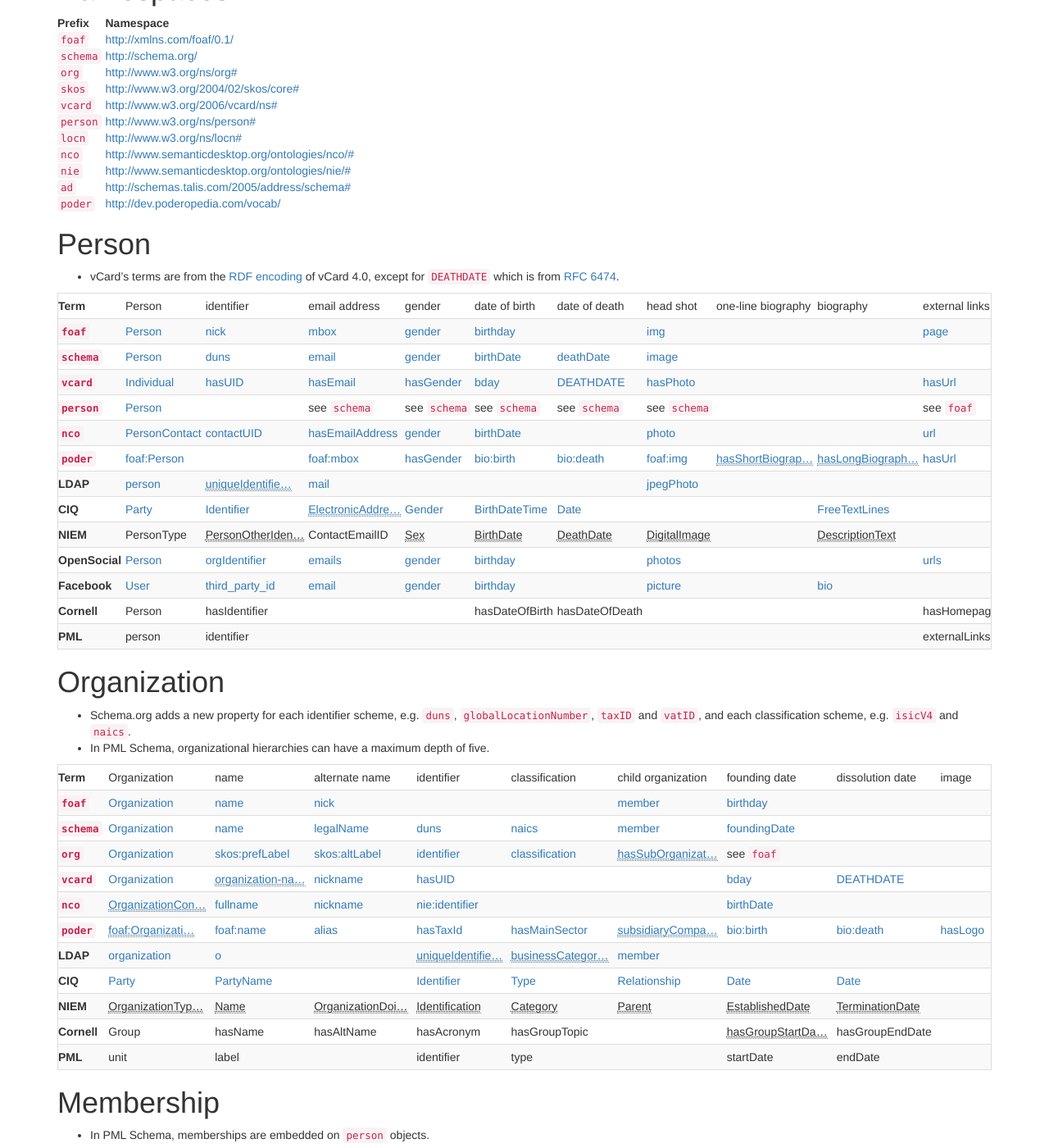
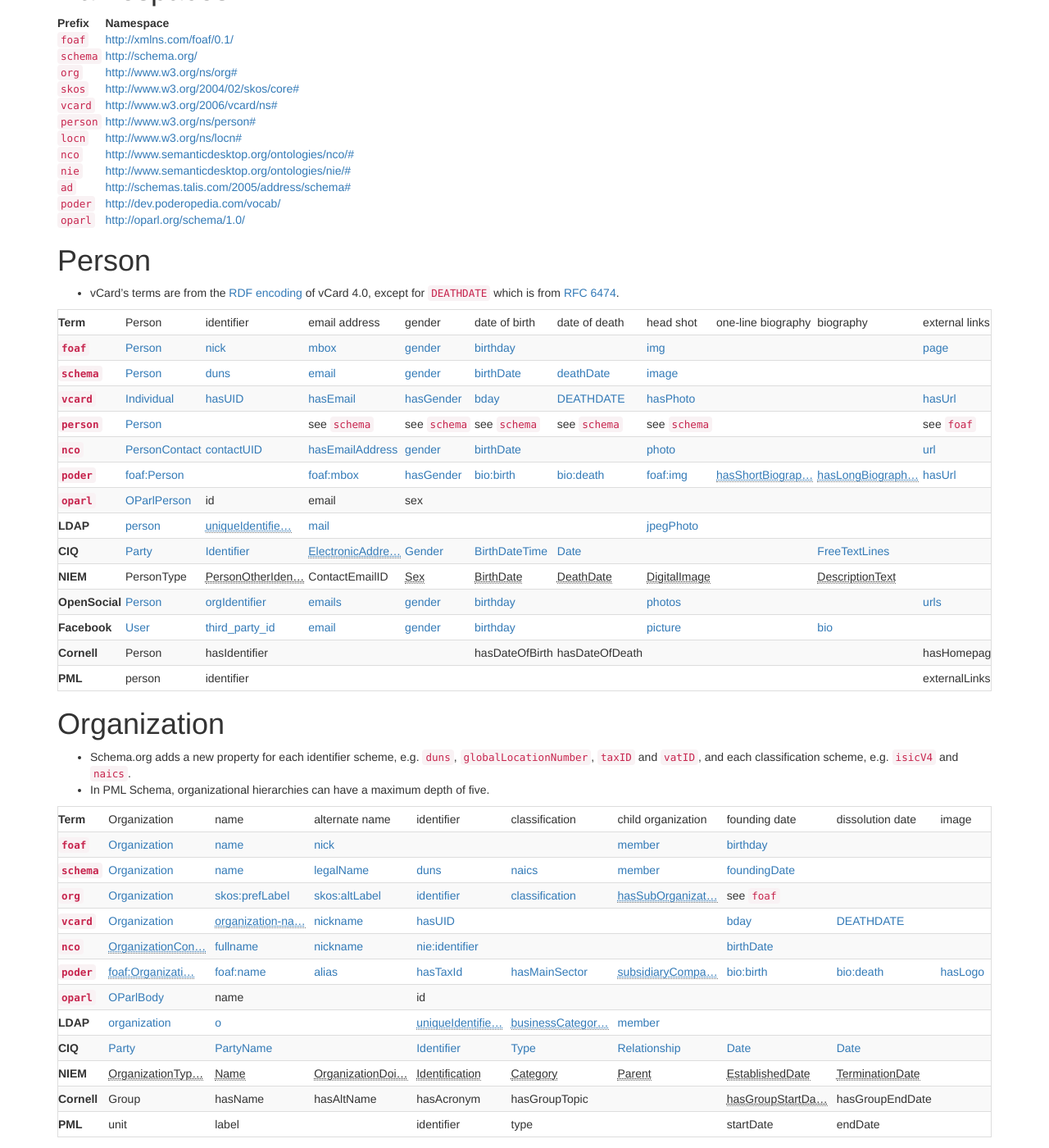
Before and after one commit to popolo-project/popolo-spec, a Jekyll site: the page built from appendices/terms.md, in a window 1280 px wide and 1400 px high, scrolled down 214 px. Shown: the whole window at 82% size. Built offline with Jekyll 4.4.1, drawn with Linux system fonts in a browser that asks for light colours; nearby versions of some CDN libraries; Markdown is read by kramdown in place of the engine named in the settings.

Commit message:
add oparl to terms

```diff
--- a/appendices/terms.md
+++ b/appendices/terms.md
@@ -109,6 +109,14 @@
       </td>
       <td>
         <a href='http://dev.poderopedia.com/vocab/'>http://dev.poderopedia.com/vocab/</a>
+      </td>
+    </tr>
+    <tr>
+      <td>
+        <code>oparl</code>
+      </td>
+      <td>
+        <a href='http://oparl.org/schema/1.0/'>http://oparl.org/schema/1.0/</a>
       </td>
     </tr>
   </tbody>
@@ -615,6 +623,56 @@
       </tr>
       <tr>
         <th scope='row'>
+          <code>oparl</code>
+        </th>
+        <td>
+          <a href='http://oparl.org/schema/1.0/OParlPerson'>
+            OParlPerson
+          </a>
+        </td>
+        <td>
+          id
+        </td>
+        <td>
+          email
+        </td>
+        <td>
+          sex
+        </td>
+        <td>
+        </td>
+        <td>
+        </td>
+        <td>
+        </td>
+        <td>
+        </td>
+        <td>
+        </td>
+        <td>
+        </td>
+        <td>
+        </td>
+        <td>
+        </td>
+        <td>
+        </td>
+        <td>
+          last_name
+        </td>
+        <td>
+          first_name
+        </td>
+        <td>
+        </td>
+        <td>
+          academic_title
+        </td>
+        <td>
+        </td>
+      </tr>
+      <tr>
+        <th scope='row'>
           LDAP
         </th>
         <td>
@@ -1341,6 +1399,34 @@
       </tr>
       <tr>
         <th scope='row'>
+          <code>oparl</code>
+        </th>
+        <td>
+          <a href='http://oparl.org/schema/1.0/OParlBody'>
+            OParlBody
+          </a>
+        </td>
+        <td>
+          name
+        </td>
+        <td>
+        </td>
+        <td>
+          id
+        </td>
+        <td>
+        </td>
+        <td>
+        </td>
+        <td>
+        </td>
+        <td>
+        </td>
+        <td>
+        </td>
+      </tr>
+      <tr>
+        <th scope='row'>
           LDAP
         </th>
         <td>
--- a/src/data/namespaces.csv
+++ b/src/data/namespaces.csv
@@ -10,3 +10,4 @@
 nie,http://www.semanticdesktop.org/ontologies/nie/#
 ad,http://schemas.talis.com/2005/address/schema#
 poder,http://dev.poderopedia.com/vocab/
+oparl,http://oparl.org/schema/1.0/
```
Also changed, not shown: src/data/organization.json (+12 -0 lines), src/data/person.json (+24 -0 lines).
